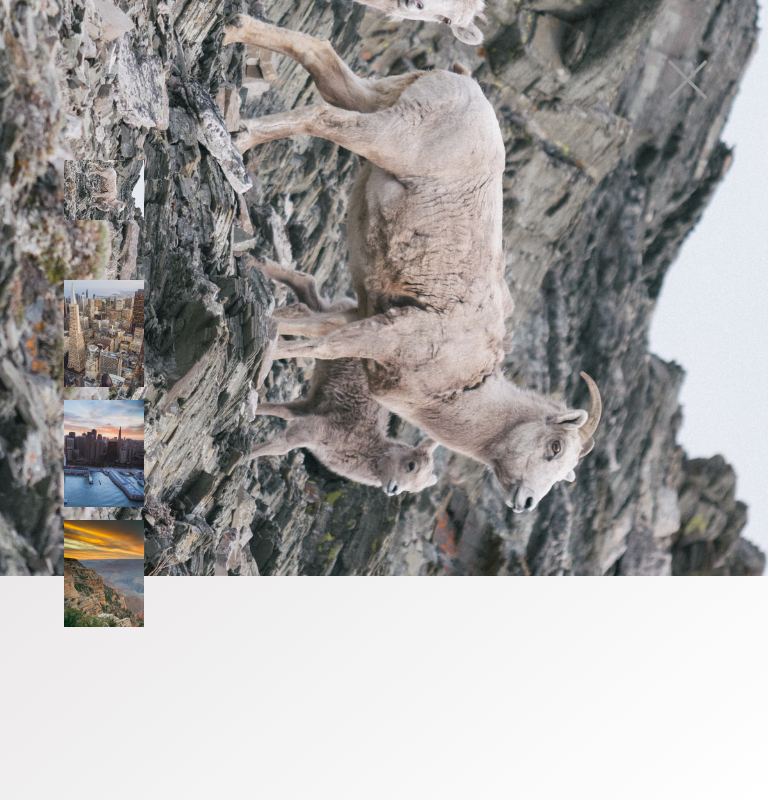
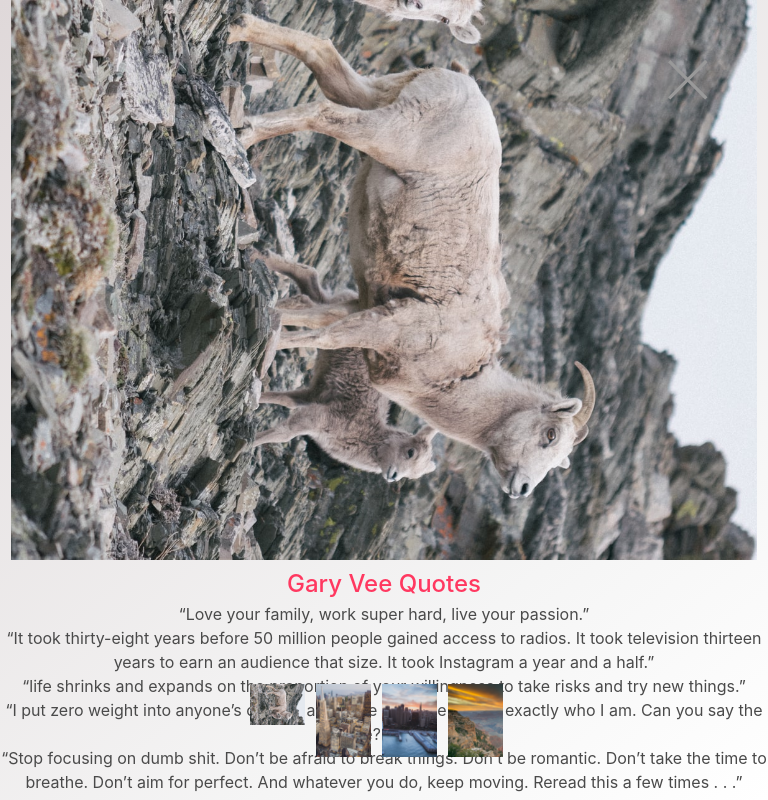
Before and after one commit to sasivarnakumar/simple-js-modal-example, a plain HTML site: page simple.html in a window 768 px wide. Both pictures are taken after a click on the button "See my lil secret!". Drawn offline with nearby package versions, Linux system fonts and the light colour scheme.

Commit message:
- simple popup responsiveness queries - multi popup html clean up

```diff
--- a/simple.html
+++ b/simple.html
@@ -8,6 +8,11 @@
     <link rel="stylesheet" href="https://cdnjs.cloudflare.com/ajax/libs/bulma/0.7.5/css/bulma.min.css">
     <script defer src="https://use.fontawesome.com/releases/v5.3.1/js/all.js"></script>
     <style>
+    body,
+    html {
+        overflow-x: hidden !important;
+    }
+
     .popup {
         position: fixed;
         top: 0;
@@ -17,7 +22,7 @@
         display: flex;
         flex-direction: column;
         z-index: 999;
-        background-image: linear-gradient(141deg,#dfd8d9 0,#f5f5f5 71%,#fff 100%);
+        background-image: linear-gradient(141deg, #dfd8d9 0, #f5f5f5 71%, #fff 100%);
         display: none;
     }
 
@@ -34,14 +39,14 @@
     }
 
     .popup .popup__images .popup__images__wrap {
-        height: 100vh;
+        /* height: 100vh; */
         width: 100%;
         text-align: center;
         position: relative;
     }
 
     .popup .popup__images .popup__images__wrap img {
-        max-height: 100vh;
+        max-height: 80vh;
         max-width: 100%;
         display: inline-block;
         position: relative;
@@ -79,7 +84,9 @@
         opacity: 0;
 
     }
-    .popup .popup__thumbs .popup__thumbs__wrap::before, .popup .popup__thumbs .popup__thumbs__wrap::after {
+
+    .popup .popup__thumbs .popup__thumbs__wrap::before,
+    .popup .popup__thumbs .popup__thumbs__wrap::after {
 
         content: '';
         position: absolute;
@@ -89,6 +96,7 @@
         transition: 0.3s opacity;
 
     }
+
     .popup .popup__thumbs .popup__thumbs__wrap::before {
 
         height: 100%;
@@ -107,7 +115,7 @@
 
     }
 
-    .popup .popup__thumbs .popup__thumbs__wrap img{
+    .popup .popup__thumbs .popup__thumbs__wrap img {
         max-width: 80px;
     }
 
@@ -127,22 +135,99 @@
         transition: 0.3s opacity;
     }
 
+    p.popup-para {
+        text-align: left !important;
+        color: black;
+        font-size: 16px;
+        padding: 2% 17%;
+    }
+
+    .pop-up-heading {
+        font-size: 24px;
+        color: #ff3860;
+        font-weight: 500;
+    }
+
+
+    @media (max-width: 768px) {
+
+        .popup .popup__thumbs {
+            display: -webkit-box;
+            padding: 76% 0px 0px 20px;
+            height: 69vh;
+        }
+
+        .popup .popup__wrapper {
+            position: absolute;
+            z-index: 6;
+            left: 9%;
+            transform: unset;
+            bottom: 0;
+        }
+
+        .title.is-2 {
+            font-size: 23px;
+        }
+
+        .title.is-1 {
+            font-size: 25px;
+        }
+
+        .popup__thumbs .popup__thumbs__wrap img {
+            max-width: 55px !important;
+        }
+
+        .popup .popup__thumbs .popup__thumbs__wrap {
+            height: 3.5rem;
+            width: 66px;
+
+        }
+
+        p.popup-para {
+
+            padding: 1% 4%;
+        }
+
+        img.popup-image {
+            position: fixed;
+        }
+
+        .popup .popup__images .popup__images__wrap {
+            height: unset;
+        }
+    }
+
+    @media only screen and (min-device-width: 768px) and (max-device-width: 1024px) {
+        .popup .popup__thumbs {
+            padding: 100% 0px 0px 20px !important;
+        }
+
+        .popup .popup__wrapper {
+            left: 30%;
+        }
+
+        .popup .popup__images .popup__images__wrap img {
+            max-height: 70vh;
+
+        }
+
+    }
     </style>
     <script>
-
-        function openPopup(){
+    function openPopup() {
         // just toggle the display none prop
         var pop = document.getElementById("popup");
         pop.style.display = "block";
+        pop.style.overflow = "scroll";
     }
 
-        function closePopup(){
+    function closePopup() {
         // just toggle the display none prop
         var pop = document.getElementById("popup");
         pop.style.display = "none";
     }
 
-        function changeImage( obj ){
+    function changeImage(obj) {
         var target = document.getElementById("target-image");
         // console.log(obj);
         target.src = obj.dataset.src;
@@ -151,25 +236,21 @@
 </head>
 
 <body>
-
     <section class="hero is-light is-bold is-fullheight">
         <div class="hero-body">
             <div class="container">
                 <h1 class="title is-1"> Welcome to Simplest Popup with no extra fuss! </h1>
-
-        <h2 class="title is-2">  Something is better than nothing </h2>
-
+                <h2 class="title is-2"> Something is better than nothing </h2>
                 <span> Well you are now awesome since you started writing Code :D </span>
                 <br>
                 <br>
-
                 <button class="button is-large is-danger is-rounded" onclick="openPopup();">See my lil secret!</button>
             </div>
         </div>
         <div class="hero-foot">
             <div class="content has-text-centered">
                 <p>
-            <span class="has-text-grey"> Image credits : <a target="_blank" href="https://unsplash.com">Unsplash</a>  </span>
+                    <span class="has-text-grey"> Image credits : <a target="_blank" href="https://unsplash.com">Unsplash</a> </span>
                 </p>
                 <p>
                     <strong>Simple Popup</strong> by <a href="https://tealorca.com">Teal Orca Web Agency</a>. The source code is licensed
@@ -177,53 +258,42 @@
                 </p>
                 <br><br>
             </div>
-
         </div>
     </section>
-
     <section class="popup popup--active " id="popup">
-
         <button class="popup__close " onclick="closePopup()"></button>
-
         <div style="top: 0px; " class="popup__images">
             <div class="popup__images__wrap ">
-                <img id="target-image"  class=" ls-is-cached lazyloaded"
-                src="img/img1.jpg">
+                <img id="target-image" class=" ls-is-cached lazyloaded" src="img/img1.jpg">
+                <div class="popup-content">
+                    <h1 class="pop-up-heading">Gary Vee Quotes</h1>
+                    <div class="popup-para"> “Love your family, work super hard, live your passion.” <br>
+                        “It took thirty-eight years before 50 million people gained access to radios. It took television thirteen years to earn an audience that size. It took Instagram a year and a half.” <br>
+                        “life shrinks and expands on the proportion of your willingness to take risks and try new things.” <br>
+                        “I put zero weight into anyone’s opinion about me because I know exactly who I am. Can you say the same? When” <br>
+                        “Stop focusing on dumb shit. Don’t be afraid to break things. Don’t be romantic. Don’t take the time to breathe. Don’t aim for perfect. And whatever you do, keep moving. Reread this a few times . . .” </div>
+                </div>
             </div>
         </div>
         <div class="popup__wrapper ">
             <div class="popup__thumbs">
-                <div class="popup__thumbs__wrap--active popup__thumbs__wrap" id="zimage-1"
-                data-src="img/img1.jpg"
-                onclick="changeImage(this);"
-                >
-
-                    <img src="img/img1.jpg">
+                <div class="popup__thumbs__wrap--active popup__thumbs__wrap" id="zimage-1" data-src="img/img1.jpg" onclick="changeImage(this);">
+                    <img src="img/img1.jpg" class="popup-image">
                 </div>
-
-                <div class="popup__thumbs__wrap" id="zimage-2"
-                data-src="img/img2.jpg"
-                onclick="changeImage(this);" >
-                    <img src="img/img2.jpg">
+                <div class="popup__thumbs__wrap" id="zimage-2" data-src="img/img2.jpg" onclick="changeImage(this);">
+                    <img src="img/img2.jpg" class="popup-image">
                 </div>
-
-                <div class="popup__thumbs__wrap" id="zimage-3"
-                data-src="img/img3.jpg"
-                onclick="changeImage(this);" >
-                    <img src="img/img3.jpg">
+                <div class="popup__thumbs__wrap" id="zimage-3" data-src="img/img3.jpg" onclick="changeImage(this);">
+                    <div class="pop-div">
+                        <img src="img/img3.jpg" class="popup-image">
                     </div>
-
-                <div class="popup__thumbs__wrap" id="zimage-4"
-                data-src="img/img4.jpg"
-                onclick="changeImage(this);" >
-                    <img src="img/img4.jpg">
                 </div>
-
-
+                <div class="popup__thumbs__wrap" id="zimage-4" data-src="img/img4.jpg" onclick="changeImage(this);">
+                    <img src="img/img4.jpg" class="popup-image">
+                </div>
             </div>
         </div>
     </section>
-
 </body>
 
 </html>
```
Also changed, not shown: multiple-dynamic.html (+8 -15 lines), 1 other file. Lines whose indentation alone changed are shown as unchanged.
